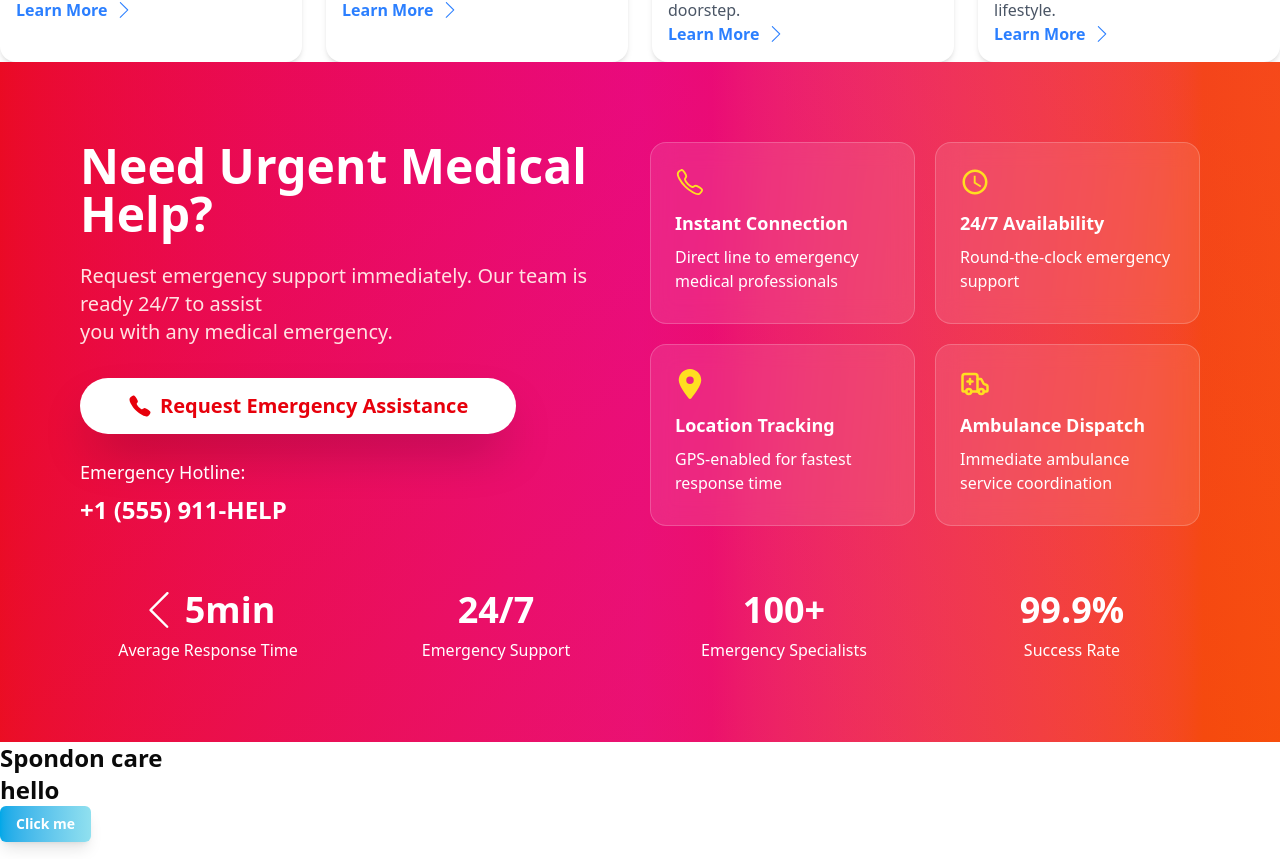
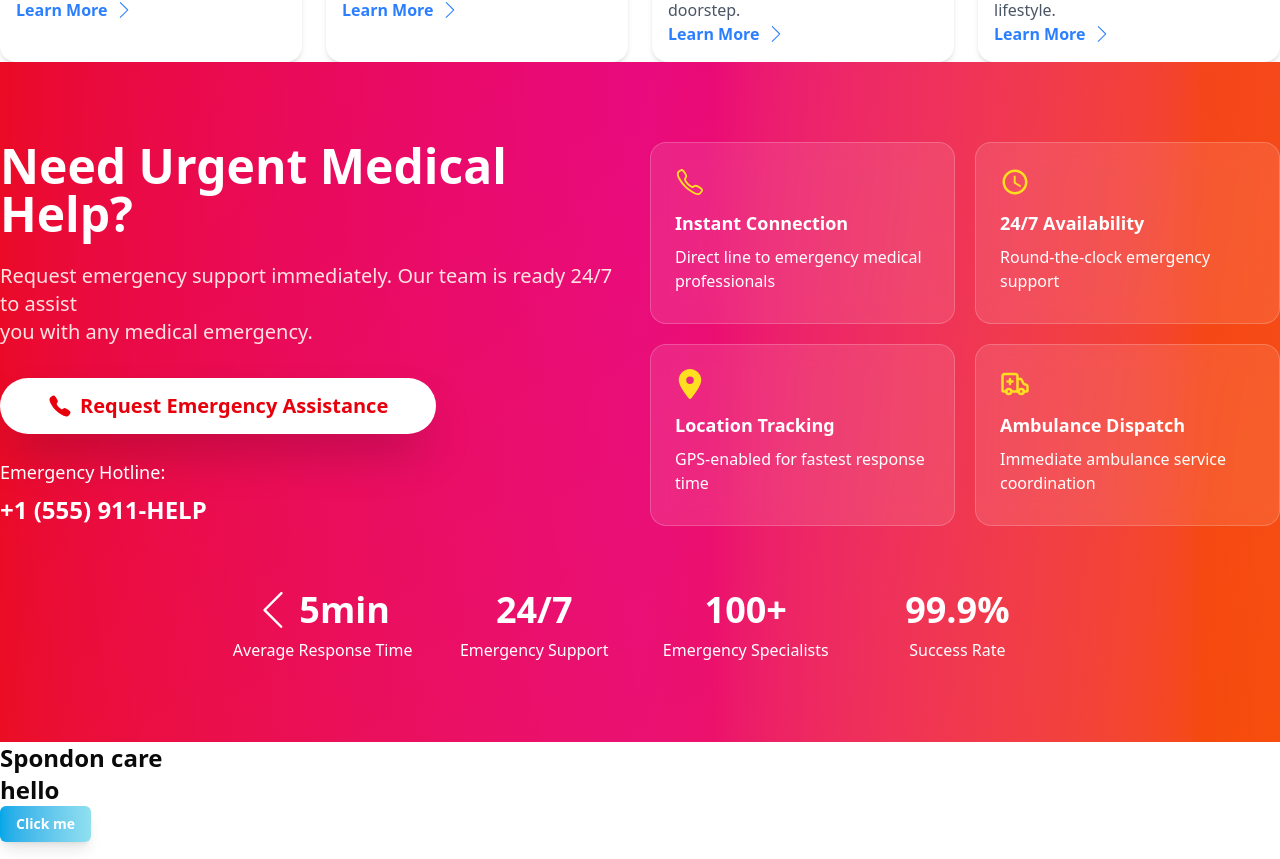
Before and after one commit to mahatab6/Spondon-care, a Next.js app: page / in a window 1280 px wide. Shown: the part 1074-1933 px from the top of the page. Built offline with nearby package versions, Linux system fonts and the light colour scheme; a web font is replaced by a local one.

Commit message:
max-width added

```diff
--- a/src/app/services/components/servicesPage.jsx
+++ b/src/app/services/components/servicesPage.jsx
@@ -166,7 +166,7 @@ const services = [
 ];
 export default function ServicesPage() {
   return (
-    <div className=" py-12 px-4">
+    <div className=" py-12 px-4 max-w-7xl mx-auto">
       {/* Title Section */}
       <div className="text-center mb-12">
         <h2 className="text-3xl font-bold text-gray-800">
@@ -179,7 +179,7 @@ export default function ServicesPage() {
       </div>
 
       {/* Card Grid */}
-      <div className="grid grid-cols-1 md:grid-cols-3 lg:grid-cols-4 gap-8">
+      <div className="grid grid-cols-1 md:grid-cols-3 lg:grid-cols-4 gap-8 ">
         {services.map((service) => (
           <div
             key={service.id}
--- a/src/app/services/page.js
+++ b/src/app/services/page.js
@@ -3,7 +3,7 @@ import ServicesPage from './components/servicesPage'
 
 export default function page() {
   return (
-    <div>
+    <div >
         <ServicesPage/>
     </div>
   )
--- a/src/components/Home/UrgentHelp.jsx
+++ b/src/components/Home/UrgentHelp.jsx
@@ -17,11 +17,11 @@ export default function UrgentHelp() {
   };
 
   return (
-    <div className="flex flex-col bg-gradient-to-r from-red-600 via-pink-600 to-orange-600 justify-items-center py-20 relative overflow-hidden">
+    <div className="flex flex-col bg-gradient-to-r from-red-600 via-pink-600 to-orange-600 justify-items-center py-20 relative overflow-hidden ">
       {/* Optional animated gradient overlay */}
       <div className="absolute inset-0 bg-gradient-to-br from-red-500 via-pink-500 to-orange-500 opacity-20 animate-gradient-slow pointer-events-none"></div>
 
-      <div className="relative z-10 flex flex-col md:flex-row gap-5 px-6 md:px-20">
+      <div className="relative z-10 flex flex-col md:flex-row gap-5 max-w-7xl mx-auto">
         <div className="flex-1">
           <h2 className="text-4xl lg:text-5xl font-bold mb-6 text-white">
             Need Urgent Medical Help?
@@ -64,7 +64,7 @@ export default function UrgentHelp() {
         </div>
       </div>
 
-      <div className="relative z-10 mt-16 grid grid-cols-2 md:grid-cols-4 gap-8 text-center text-white px-6 md:px-20">
+      <div className="relative z-10 mt-16 grid grid-cols-2 md:grid-cols-4 gap-8 text-center text-white max-w-7xl mx-auto">
         {[
           { value: "5min", label: "Average Response Time", icon: <SlArrowLeft /> },
           { value: "24/7", label: "Emergency Support" },
--- a/src/components/Home/services.jsx
+++ b/src/components/Home/services.jsx
@@ -48,7 +48,7 @@ export default function Services() {
   ];
 
   return (
-    <div>
+    <div className="max-w-7xl mx-auto">
       <div className="text-center space-y-3">
         <h2 className="text-4xl font-bold">Our Key Services</h2>
         <p className="text-xl ">
```
